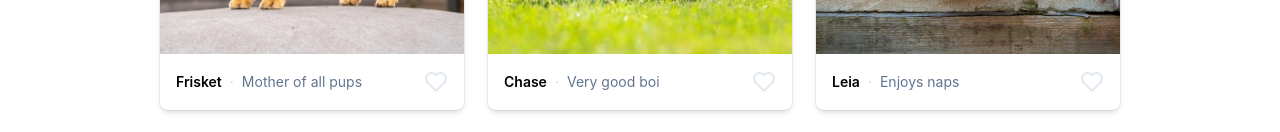
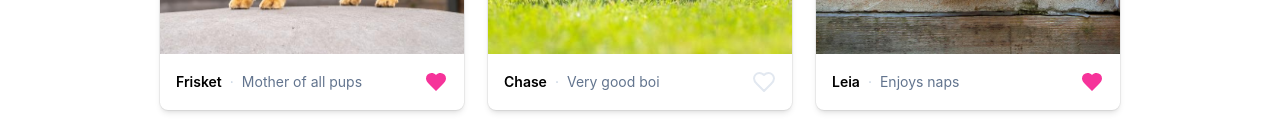
Before and after one commit to griminir/react-refresh2.0, a React (Vite) app: page / in a window 1280 px wide. Shown: the part 660-792 px from the top of the page. Built offline with nearby package versions, Linux system fonts and the light colour scheme; grey boxes are pictures that could not be loaded.

Commit message:
prop drilled to make a toggleable like function

```diff
--- /dev/null
+++ b/src/components/puppiesComponents/LikeToggle.tsx
@@ -0,0 +1,35 @@
+import { Heart } from 'lucide-react';
+import { Dispatch, SetStateAction } from 'react';
+import type { Puppy } from '@/types';
+
+type LikeToggleProps = {
+  puppyId: Puppy['id'];
+  liked: Puppy['id'][];
+  setLiked: Dispatch<SetStateAction<Puppy['id'][]>>;
+};
+
+export default function LikeToggle({
+  puppyId,
+  liked,
+  setLiked,
+}: LikeToggleProps) {
+  const handleLike = () => {
+    if (liked.includes(puppyId)) {
+      setLiked((prev) => prev.filter((id) => id !== puppyId));
+    } else {
+      setLiked((prev) => [...prev, puppyId]);
+    }
+  };
+
+  return (
+    <button className='group' onClick={handleLike}>
+      <Heart
+        className={
+          liked.includes(puppyId)
+            ? 'fill-pink-500 stroke-none'
+            : 'stroke-slate-200 group-hover:stroke-slate-300'
+        }
+      />
+    </button>
+  );
+}
--- a/src/components/puppiesComponents/PuppyCard.tsx
+++ b/src/components/puppiesComponents/PuppyCard.tsx
@@ -1,9 +1,13 @@
 import { type Puppy } from '@/types';
+import LikeToggle from './LikeToggle';
+import { Dispatch, SetStateAction } from 'react';
 
 type PuppyCardProps = {
   puppy: Puppy;
+  liked: Puppy['id'][];
+  setLiked: Dispatch<SetStateAction<Puppy['id'][]>>;
 };
-export default function PuppyCard({ puppy }: PuppyCardProps) {
+export default function PuppyCard({ puppy, liked, setLiked }: PuppyCardProps) {
   return (
     <li
       key={puppy.id}
@@ -20,26 +24,7 @@ export default function PuppyCard({ puppy }: PuppyCardProps) {
           <span className='text-slate-300'>·</span>
           <p className='text-slate-500'>{puppy.trait}</p>
         </div>
-        <button className='group'>
-          <svg
-            xmlns='http://www.w3.org/2000/svg'
-            width={24}
-            height={24}
-            viewBox='0 0 24 24'
-            fill={puppy.liked ? 'pink' : 'none'}
-            stroke={puppy.liked ? 'none' : 'currentColor'}
-            strokeWidth={2}
-            strokeLinecap='round'
-            strokeLinejoin='round'
-            className={`lucide lucide-heart ${
-              puppy.liked
-                ? 'fill-pink-500 stroke-none'
-                : 'stroke-slate-200 group-hover:stroke-slate-300'
-            }`}
-          >
-            <path d='M19 14c1.49-1.46 3-3.21 3-5.5A5.5 5.5 0 0 0 16.5 3c-1.76 0-3 .5-4.5 2-1.5-1.5-2.74-2-4.5-2A5.5 5.5 0 0 0 2 8.5c0 2.3 1.5 4.05 3 5.5l7 7Z' />
-          </svg>
-        </button>
+        <LikeToggle puppyId={puppy.id} liked={liked} setLiked={setLiked} />
       </div>
     </li>
   );
--- a/src/components/puppiesComponents/PuppyList.tsx
+++ b/src/components/puppiesComponents/PuppyList.tsx
@@ -1,10 +1,25 @@
+import { Dispatch, SetStateAction } from 'react';
 import PuppyCard from './PuppyCard';
 import { type Puppy } from '@/types';
-export default function PuppyList({ puppies }: { puppies: Puppy[] }) {
+
+export default function PuppyList({
+  puppies,
+  liked,
+  setLiked,
+}: {
+  puppies: Puppy[];
+  liked: Puppy['id'][];
+  setLiked: Dispatch<SetStateAction<Puppy['id'][]>>;
+}) {
   return (
     <ul className='mt-8 grid gap-6 sm:grid-cols-2 lg:grid-cols-3'>
       {puppies.map((puppy) => (
-        <PuppyCard key={puppy.id} puppy={puppy} />
+        <PuppyCard
+          key={puppy.id}
+          puppy={puppy}
+          liked={liked}
+          setLiked={setLiked}
+        />
       ))}
     </ul>
   );
```
